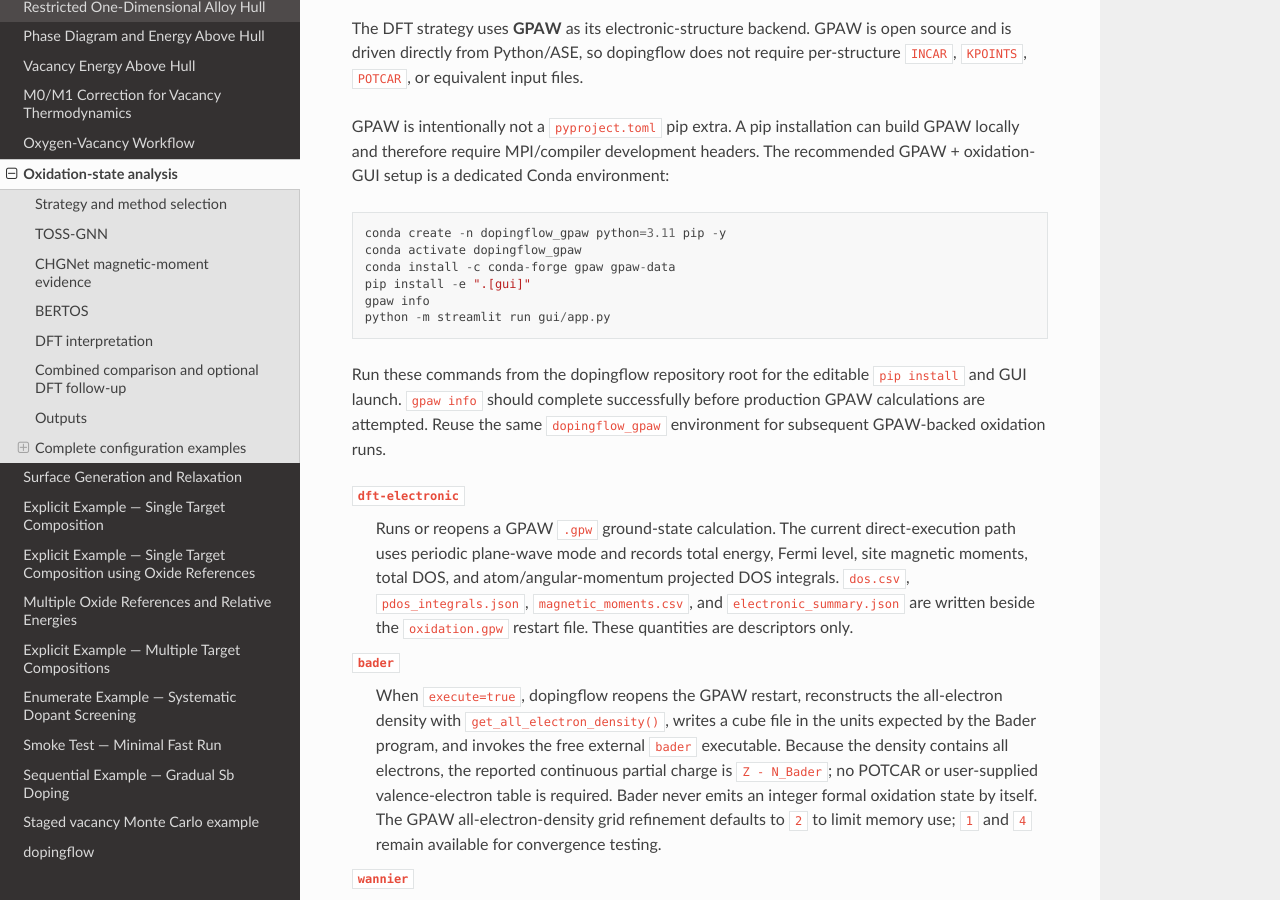
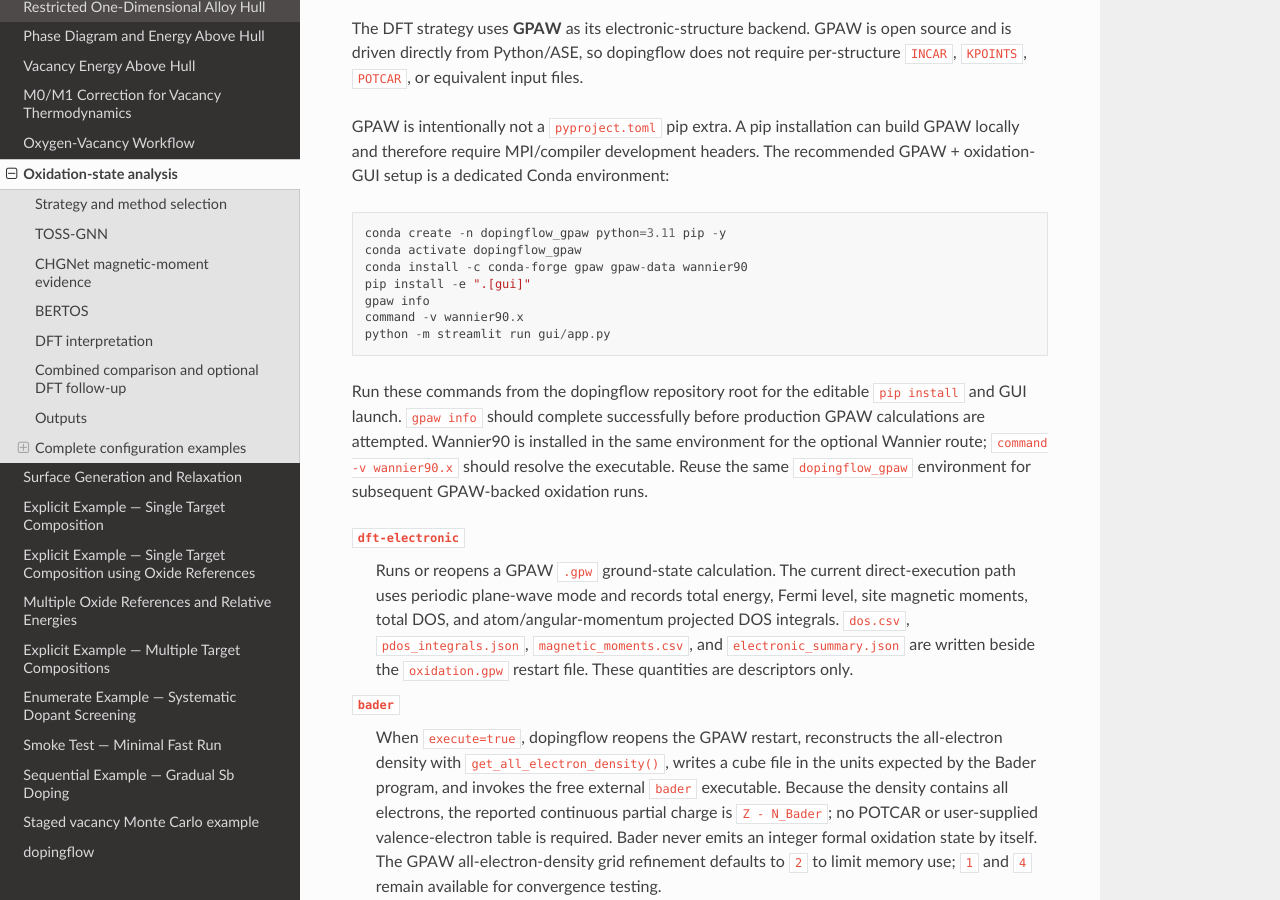
Before and after one commit to KazemZh/dopingflow, a Sphinx documentation site: the page built from docs/source/methods/oxidation_states.rst, in a window 1280 px wide and 900 px high, scrolled down 2924 px. Built offline with Sphinx 7.4.7 and the Read the Docs theme 3.1.0, drawn with Linux system fonts in a browser that asks for light colours.

Commit message:
Document Wannier90 in GPAW oxidation environment

```diff
--- a/docs/source/methods/oxidation_states.rst
+++ b/docs/source/methods/oxidation_states.rst
@@ -139,14 +139,15 @@ The recommended GPAW + oxidation-GUI setup is a dedicated Conda environment::
 
    conda create -n dopingflow_gpaw python=3.11 pip -y
    conda activate dopingflow_gpaw
-   conda install -c conda-forge gpaw gpaw-data
+   conda install -c conda-forge gpaw gpaw-data wannier90
    pip install -e ".[gui]"
    gpaw info
+   command -v wannier90.x
    python -m streamlit run gui/app.py
 
 Run these commands from the dopingflow repository root for the editable
 ``pip install`` and GUI launch.  ``gpaw info`` should complete successfully
-before production GPAW calculations are attempted.  Reuse the same
+before production GPAW calculations are attempted.  Wannier90 is installed in the same environment for the optional Wannier route; ``command -v wannier90.x`` should resolve the executable.  Reuse the same
 ``dopingflow_gpaw`` environment for subsequent GPAW-backed oxidation runs.
 
 ``dft-electronic``
```
Also changed, not shown: README.md (+3 -2 lines), 6 other files.
